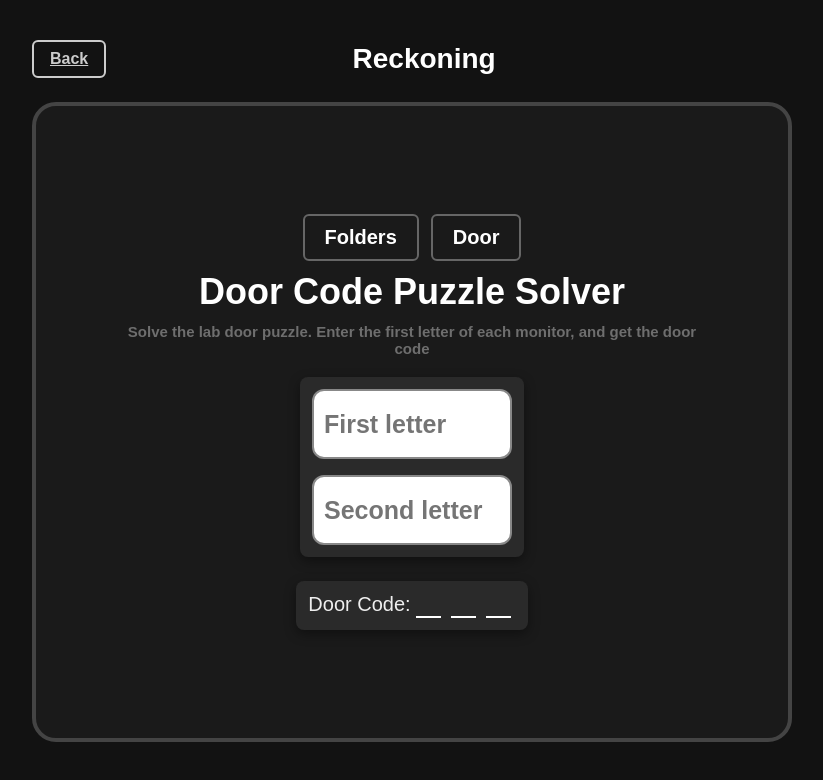
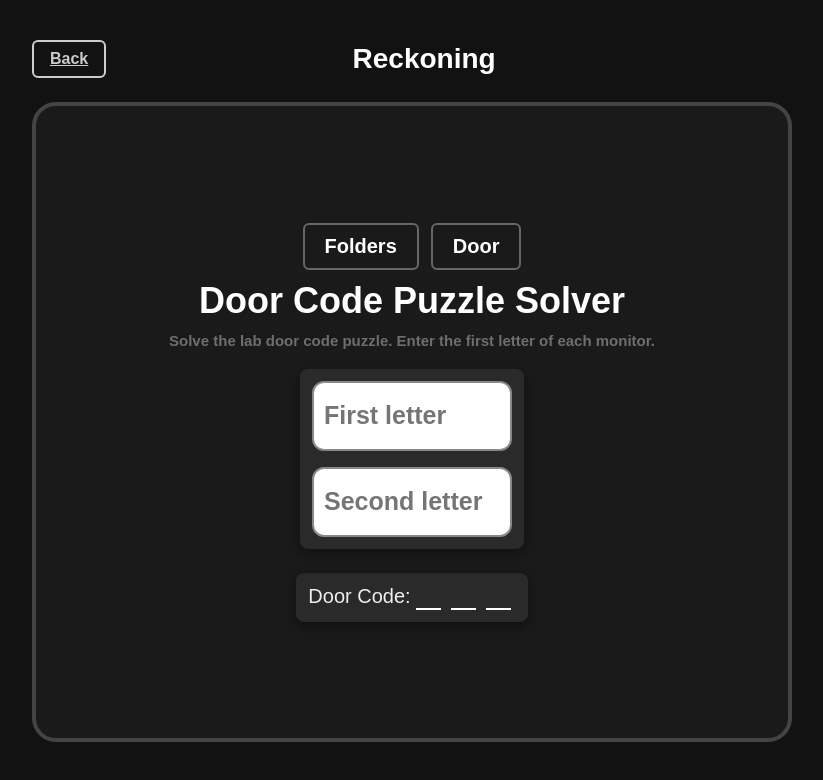
Before and after one commit to pochua117/CODSideKick, a Next.js app: page /maps/reckoning in a window 1280 px wide. Both pictures are taken after a click on the button "Door". Shown: the top 780 px of the page, without its empty margins (228-1051 px from the left). Built offline with nearby package versions, Linux system fonts and the light colour scheme.

Commit message:
Updated puzzle description

```diff
--- a/src/components/DoorTablePuzzleSolver.jsx
+++ b/src/components/DoorTablePuzzleSolver.jsx
@@ -14,7 +14,7 @@ const DoorTablePuzzleSolver = () => {
       <div className="puzzle-header">
         <h2 className="symbols-title">Door Code Puzzle Solver</h2>
         <h3 className="symbols-subtitle">
-            Solve the lab door puzzle. Enter the first letter of each monitor, and get the door code
+            Solve the lab door code puzzle. Enter the first letter of each monitor.
         </h3>
         <div className="input-group">
             <InputBox placeholder="First letter" setFunction={setElementOne} value={elementOne} onlyNumbers={false}/>
```
